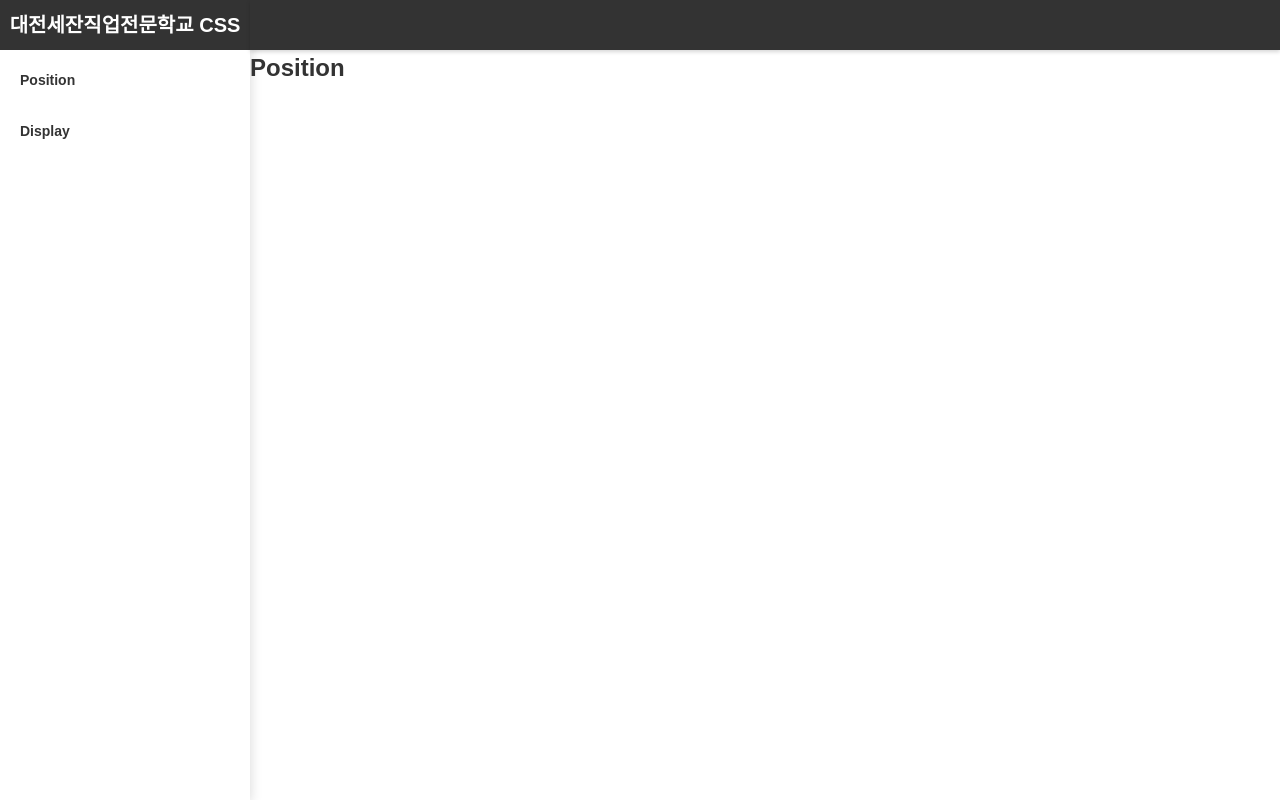
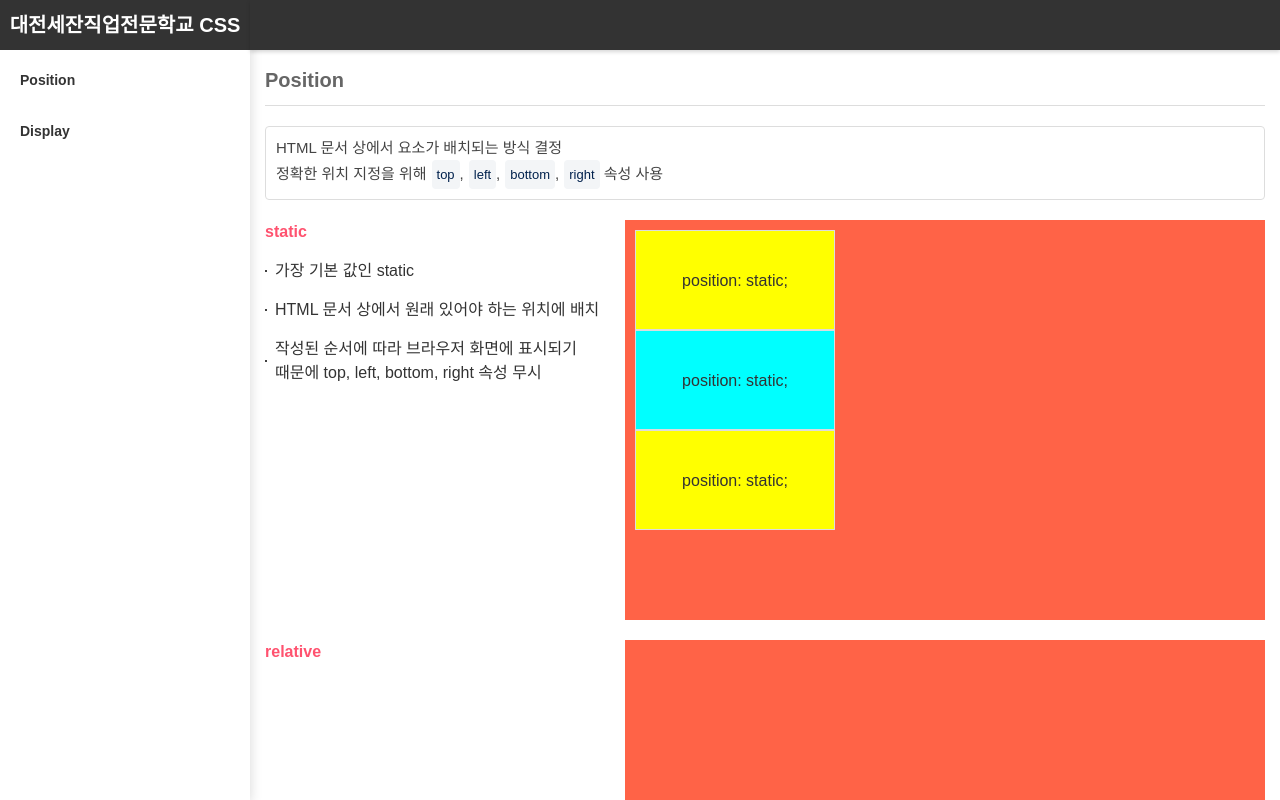
Before and after one commit to st20916/study-css, a React (Vite) app: page /study-css/position in a window 1280 px wide. Built offline with nearby package versions, Linux system fonts and the light colour scheme.

Commit message:
fix : Position Static 작성

```diff
--- a/src/App.jsx
+++ b/src/App.jsx
@@ -5,7 +5,7 @@ import Display from './components/menu/Display'
 
 const EmptyContent = () => {
 	return (
-		<h1>테스트</h1>
+		<h1></h1>
 	)
 }
 
--- a/src/components/menu/Position.jsx
+++ b/src/components/menu/Position.jsx
@@ -1,11 +1,42 @@
 import React from 'react'
+import PageStyle from '../../styles/pages/Page.module.scss';
 
 const Position = () => {
 	return (
 		<div>
-			<h2 className='title'>Position</h2>
-			<div className=''>
+			<h2 className={PageStyle.title}>Position</h2>
+			<p className={PageStyle.explain}>
+				HTML 문서 상에서 요소가 배치되는 방식 결정 <br />
+				정확한 위치 지정을 위해
+				<span>top</span>,
+				<span>left</span>,
+				<span>bottom</span>,
+				<span>right</span> 속성 사용
+			</p>
+			{/*  */}
+			<div className={PageStyle.explain__grid}>
+				<div className={PageStyle.description}>
+					<strong>static</strong>
+					<ul>
+						<li>가장 기본 값인 static</li>
+						<li>HTML 문서 상에서 원래 있어야 하는 위치에 배치</li>
+						<li>작성된 순서에 따라 브라우저 화면에 표시되기 때문에 top, left, bottom, right 속성 무시</li>
+					</ul>
+				</div>
+				<div className={PageStyle.test__background}>
+					<div data-attr="static">position: static;</div>
+					<div data-attr="static">position: static;</div>
+					<div data-attr="static">position: static;</div>
+				</div>
+			</div>
+			{/*  */}
+			<div className={PageStyle.explain__grid}>
+				<div>
+					<strong>relative</strong>
+				</div>
+				<div className={PageStyle.test__background}>
 
+				</div>
 			</div>
 		</div>
 	)
--- a/src/styles/Main.module.scss
+++ b/src/styles/Main.module.scss
@@ -14,6 +14,6 @@
 	}
 }
 
-.content {
-	height: calc(100vh - 5rem);
+@media (min-width: 1024px) {
+	.content { height: calc(100vh - 5rem); padding: 1.5rem; overflow-y: auto; }
 }
--- /dev/null
+++ b/src/styles/pages/Page.module.scss
@@ -0,0 +1,94 @@
+.title {
+	padding-bottom: 1rem;
+	border-bottom: 1px solid #DDDDDD;
+	font-size: 2rem;
+	color: #666666;
+}
+
+.explain {
+	margin: 2rem 0;
+	padding: 1rem;
+	border: 1px solid #DDDDDD;
+	border-radius: 4px;
+	font-size: 1.5rem;
+	font-weight: 400;
+	color: #444444;
+
+	span {
+		display: inline-block;
+		margin-left: .5rem;
+		padding: .5rem;
+		background-color: #f3f5f7;
+		border-radius: 4px;
+		font-size: 1.3rem;
+		color: #00214d;
+	}
+}
+
+.explain__grid {
+	+ .explain__grid {
+		margin-top: 2rem;
+	}
+
+	strong {
+		color: #ff526f;
+	}
+}
+
+.description {
+	ul {
+		margin-top: 1rem;
+
+		> li {
+			position: relative;
+			margin-top: 1.5rem;
+			padding-left: 1rem;
+			word-break: keep-all;
+
+			&::before {
+				content: '';
+				position: absolute;
+				top: 50%;
+				left: 0;
+				transform: translate(0, -50%);
+				width: 2px;
+				height: 2px;
+				border-radius: 100%;
+				background-color: #000000;
+			}
+		}
+	}
+}
+
+.test__background {
+	position: relative;
+	width: 100%;
+	height: 40rem;
+	padding: 1rem;
+	background-color: #ff6347;
+
+	div {
+		width: 20rem;
+		height: 10rem;
+		background-color: #ffff00;
+		border: 1px solid #DDDDDD;
+		text-align: center;
+		line-height: 10rem;
+
+		&[data-attr="static"] {
+			position: static;
+		}
+
+		&:nth-child(2n) {
+			background-color: #00ffff;
+		}
+	}
+}
+
+@media (min-width: 1024px) {
+	.explain__grid {
+		display: grid;
+		grid-template-columns: 35rem auto;
+		gap: 1rem;
+	}
+}
```
Also changed, not shown: 5 other files (tests, documents, lock files or other folders).
